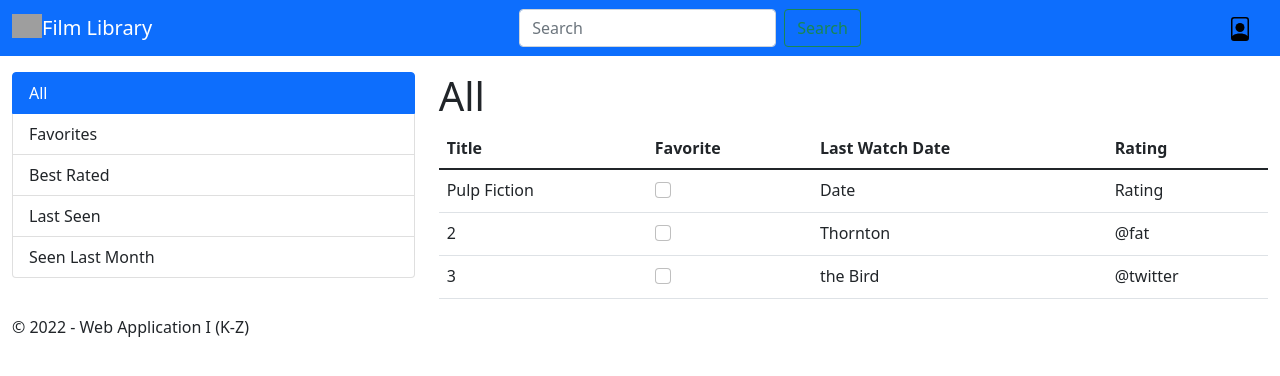
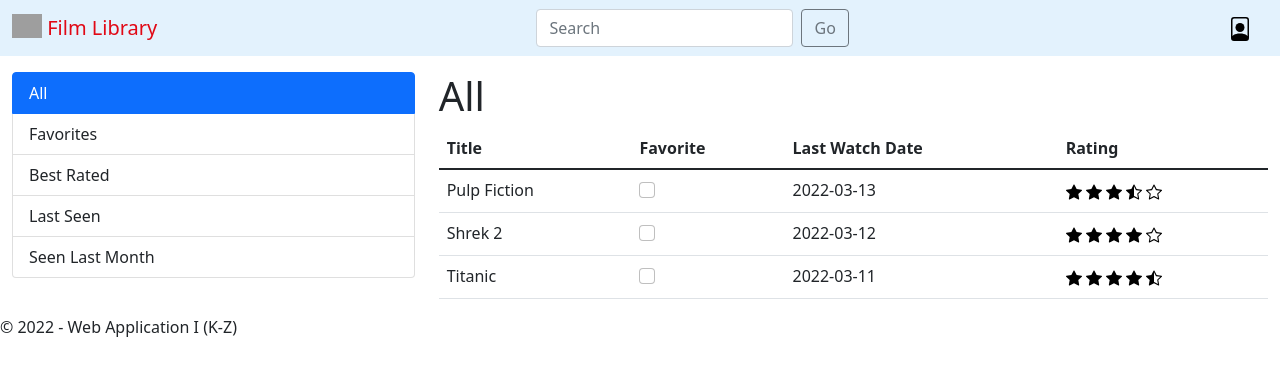
Before and after one commit to mattyred/poliTO-WebApplication1-Labs, a website: page Lab_3/index.html in a window 1280 px wide. Drawn offline with nearby package versions, Linux system fonts and the light colour scheme; grey boxes are pictures that could not be loaded.

Commit message:
Finish frontend of FilmLibrary

```diff
--- a/Lab_3/index.html
+++ b/Lab_3/index.html
@@ -1,7 +1,9 @@
 <!DOCTYPE html>
 
 <html lang="en">
-    <head> <!--used by the browser to do thins that are not visualized-->
+
+<head>
+    <!--used by the browser to do thins that are not visualized-->
     <title>Exams</title>
 
     <!-- Required meta tags -->
@@ -9,7 +11,8 @@
     <meta name="viewport" content="width=device-width, initial-scale=1">
 
     <!-- Bootstrap CSS -->
-        <link href="https://cdn.jsdelivr.net/npm/bootstrap@5.1.3/dist/css/bootstrap.min.css" rel="stylesheet" integrity="sha384-1BmE4kWBq78iYhFldvKuhfTAU6auU8tT94WrHftjDbrCEXSU1oBoqyl2QvZ6jIW3" crossorigin="anonymous">
+    <link href="https://cdn.jsdelivr.net/npm/bootstrap@5.1.3/dist/css/bootstrap.min.css" rel="stylesheet"
+        integrity="sha384-1BmE4kWBq78iYhFldvKuhfTAU6auU8tT94WrHftjDbrCEXSU1oBoqyl2QvZ6jIW3" crossorigin="anonymous">
 
     <!-- Boostrap icons-->
     <link rel="stylesheet" href="https://cdnjs.cloudflare.com/ajax/libs/font-awesome/4.7.0/css/font-awesome.min.css">
@@ -17,22 +20,24 @@
 
 <body>
     <header>
-            <nav class="navbar navbar-dark bg-primary">
+        <nav class="navbar navbar-dark" style="background-color: #e3f2fd;">
             <div class="container-fluid">
                 <!-- Icon + Title-->
                 <a class="navbar-brand" href="#">
-                        <img src="https://upload.wikimedia.org/wikipedia/commons/7/7a/Logonetflix.png" alt="" width="30" height="24" class="d-inline-block align-text-top">Film Library
+                    <img src="https://upload.wikimedia.org/wikipedia/commons/7/7a/Logonetflix.png" alt="" width="30"
+                        height="24" class="d-inline-block align-text-top">
+                    <span style="color:#e10815;">Film Library</span>
                 </a>
 
 
                 <!--Search box-->
                 <form class="d-flex">
                     <input class="form-control me-2" type="search" placeholder="Search" aria-label="Search">
-                        <button class="btn btn-outline-success" type="submit">Search</button>
+                    <button class="btn btn-outline-secondary" type="submit">Go</button>
                 </form>
 
                 <!--Icon-->
-                    <button class="btn"><img src="file-person.svg" alt="" width="30" height="24"></button>
+                <button class="btn"><img src="pics/file-person.svg" alt="" width="30" height="24"></button>
             </div>
         </nav>
     </header>
@@ -70,33 +75,49 @@
                                     <input class="form-check-input" type="checkbox" value="" id="flexCheckDefault">
                                 </div>
                             </td>
-                                <td>Date</td>
-                                <td>Rating</td>
+                            <td>2022-03-13</td>
+                            <td>
+                                <img src="pics/star-fill.svg"></img>
+                                <img src="pics/star-fill.svg"></img>
+                                <img src="pics/star-fill.svg"></img>
+                                <img src="pics/star-half.svg"></img>
+                                <img src="pics/star.svg"></img>
+                            </td>
                         </tr>
                         <tr>
-                                <td scope="row">2</td>
+                            <td scope="row">Shrek 2</td>
                             <td>
                                 <div class="form-check">
                                     <input class="form-check-input" type="checkbox" value="" id="flexCheckDefault">
                                 </div>
                             </td>
-                                <td>Thornton</td>
-                                <td>@fat</td>
+                            <td>2022-03-12</td>
+                            <td>
+                                <img src="pics/star-fill.svg"></img>
+                                <img src="pics/star-fill.svg"></img>
+                                <img src="pics/star-fill.svg"></img>
+                                <img src="pics/star-fill.svg"></img>
+                                <img src="pics/star.svg"></img>
+                            </td>
                         </tr>
                         <tr>
-                                <td scope="row">3</td>
+                            <td scope="row">Titanic</td>
                             <td>
                                 <div class="form-check">
                                     <input class="form-check-input" type="checkbox" value="" id="flexCheckDefault">
                                 </div>
                             </td>
-                                <td>the Bird</td>
-                                <td>@twitter</td>
+                            <td>2022-03-11</td>
+                            <td>
+                                <img src="pics/star-fill.svg"></img>
+                                <img src="pics/star-fill.svg"></img>
+                                <img src="pics/star-fill.svg"></img>
+                                <img src="pics/star-fill.svg"></img>
+                                <img src="pics/star-half.svg"></img>
+                            </td>
                         </tr>
                     </tbody>
                 </table>
-                        <div class="row mt-3 align-item-center">
-
             </div>
 
         </div>
@@ -108,6 +129,9 @@
         <p>&COPY; 2022 - Web Application I (K-Z)</p>
     </footer>
 
-        <script src="https://cdn.jsdelivr.net/npm/bootstrap@5.1.3/dist/js/bootstrap.bundle.min.js" integrity="sha384-ka7Sk0Gln4gmtz2MlQnikT1wXgYsOg+OMhuP+IlRH9sENBO0LRn5q+8nbTov4+1p" crossorigin="anonymous"></script>
+    <script src="https://cdn.jsdelivr.net/npm/bootstrap@5.1.3/dist/js/bootstrap.bundle.min.js"
+        integrity="sha384-ka7Sk0Gln4gmtz2MlQnikT1wXgYsOg+OMhuP+IlRH9sENBO0LRn5q+8nbTov4+1p" crossorigin="anonymous">
+    </script>
 </body>
+
 </html>
```
Also changed, not shown: Lab_3/pics/file-person.svg (renamed from Lab_3/file-person.svg), Lab_3/pics/star-fill.svg (added), Lab_3/pics/star-half.svg (added), Lab_3/pics/star.svg (added). Lines whose indentation alone changed are shown as unchanged.
